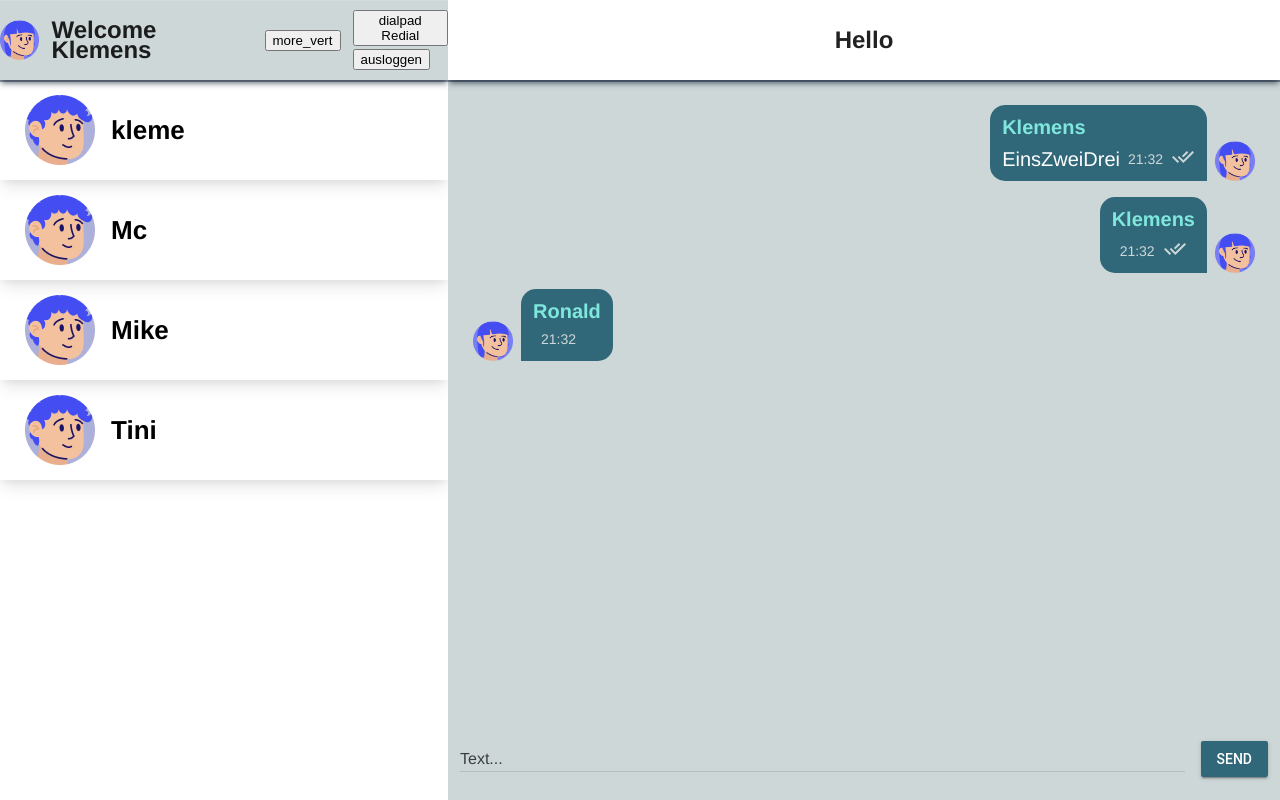
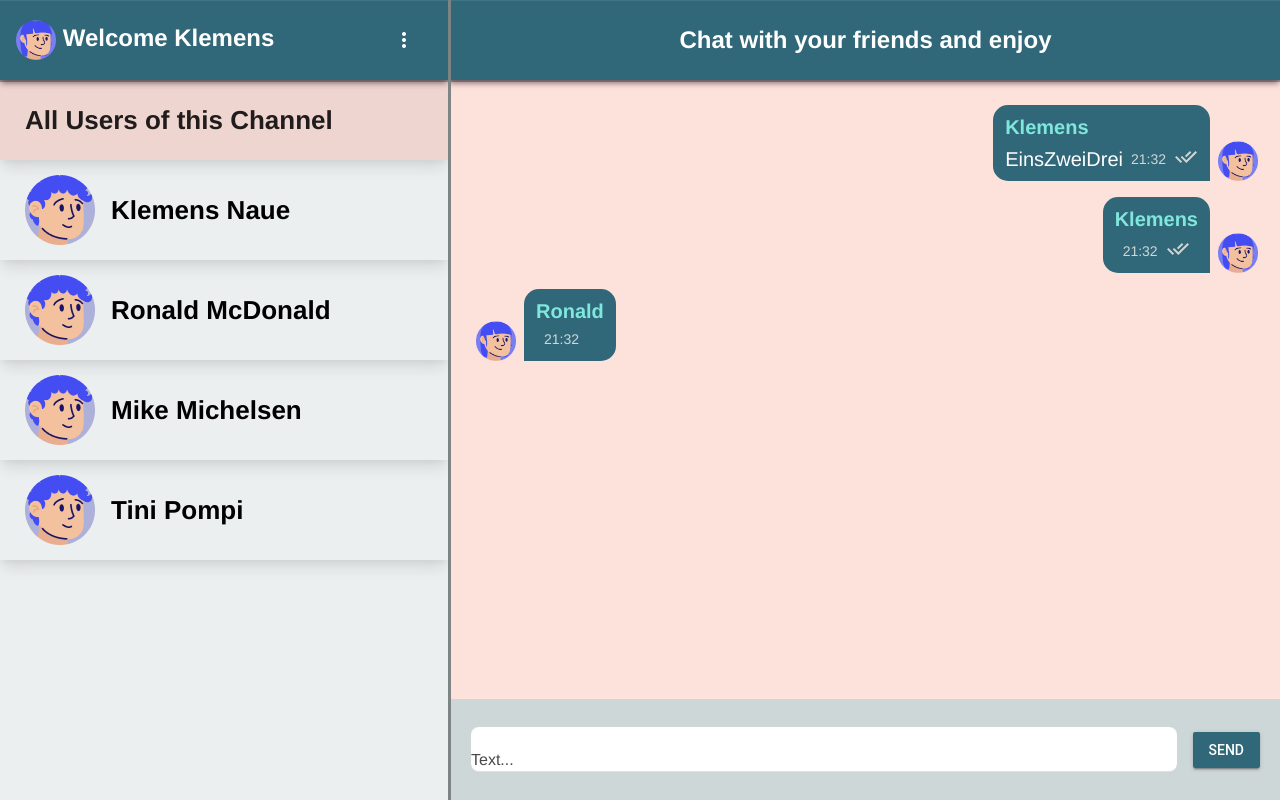
Before and after one commit to KlemensNa/Cjango_chat_app, a Django app: page /chat/ in a window 1280 px wide. Run offline with Django 5.2, Linux system fonts and the light colour scheme; a user stored in the database is signed in; data comes from the database, SQL or seed files in the repository; both versions use the stored data as it was after the commit.

Commit message:
update Style

```diff
--- a/chat/templates/chat/index.html
+++ b/chat/templates/chat/index.html
@@ -20,7 +20,7 @@
                 body: fd,
                 method: "POST"
             })
-            setTimeout(()=> {
+            setTimeout(() => {
                 document.getElementById("deleteMessage").remove();
                 addBackendMessage(backendMessage);
             }, 1000)
@@ -97,31 +97,34 @@
 <div id="mainContainer">
     <div id="mainContainerLeft">
         <div class="mainContainerLeftHeader">
-            <img class="headerimg" src="../static/img/avatarSofia.png" alt="">
-            Welcome {{request.user.first_name}}
-            <button mat-icon-button [matMenuTriggerFor]="menu" aria-label="Example icon-button with a menu">
-                <mat-icon>more_vert</mat-icon>
-              </button>
-              <mat-menu #menu="matMenu">
-                <button mat-menu-item>
-                  <mat-icon>dialpad</mat-icon>
-                  <span>Redial</span>
+            <div class="userInfo">
+                <img class="headerimg" src="../static/img/avatarSofia.png" alt="">
+                Welcome {{request.user.first_name}}
+            </div>
+            <div class="userMenu">
+                <button id="demo-menu-lower-right" class="mdl-button mdl-js-button mdl-button--icon">
+                    <i class="material-icons">more_vert</i>
                 </button>
-                <form mat-menu-item action="/logout/">
-                    <button>ausloggen</button>
-                </form>
-              </mat-menu>
-
+                <ul class="mdl-menu mdl-menu--bottom-right mdl-js-menu mdl-js-ripple-effect"
+                    for="demo-menu-lower-right">
+                    <li class="mdl-menu__item">
+                        <form class="logoutForm" action="/logout/">
+                            <button class="logoutBtn">Logout</button>
+                        </form>
+                    </li>
+                </ul>
+            </div>
         </div>
+        <div class="userList userHeadline">All Users of this Channel</div>
         {% for user in userData %}
         <div class="userList">
             <div mat-card-avatar class="example-header-image"><img src="../static/img/avatarFrederick.png" alt=""></div>
-            <mat-card-title class="userListUsername">{{user.username}}</mat-card-title>
+            <mat-card-title class="userListUsername">{{user.first_name}} {{user.last_name}}</mat-card-title>
         </div>
         {% endfor %}
     </div>
     <div id="mainContainerRight">
-        <div class="mainContainerRightHeader">Hello</div>
+        <div class="mainContainerRightHeader">Chat with your friends and enjoy</div>
         {% if request.user.is_authenticated %}
         <div id="messageContainer">
             {% for message in messages %}
@@ -171,7 +174,7 @@
             <div class="mdl-textfield mdl-js-textfield mdl-textfield--floating-label">
                 {% comment %} input braucht namen um in views.py darauf zuzugreifen {% endcomment %}
                 <input class="mdl-textfield__input" name="textmessage" type="text" id="messagetext">
-                <label class="mdl-textfield__label" for="sample3">Text...</label>
+                <label class="mdl-textfield__label mylabel" for="sample3">Text...</label>
             </div>
             <button class="mdl-button mdl-js-button mdl-button--raised mdl-js-ripple-effect mdl-button--accent">
                 send
--- a/chat/views.py
+++ b/chat/views.py
@@ -24,6 +24,7 @@
         return JsonResponse(returnedMessage, safe=False)
     chatMessage = Messages.objects.filter(chat__id = 1)
     names = User.objects.all()
+    print(names)
     return render(request, 'chat/index.html', {'messages' : chatMessage, 'userData': names })
 
 
--- a/static/css/style.css
+++ b/static/css/style.css
@@ -78,15 +78,21 @@
     width: 35%;
     height: 100%;
     background-color:  white;
+    display: flex;
+    flex-direction: column;
+    background-color: #ced7d863;
+    /* background-color: #f47b60a2; */
 }
 
 .mainContainerLeftHeader{
     display: flex;
     gap: 12px;
     align-items: center;
-    justify-content: center;
-    background-color: #ced7d8;
+    justify-content: space-between;
+    background-color: #316879;
+    color: white;
     font-weight: 600;
+    padding: 0 16px;
     font-size: 24px;
     height: 80px;
     box-shadow: rgba(6, 24, 44, 0.4) 0px 0px 0px 2px, rgba(6, 24, 44, 0.65) 0px 4px 6px -1px, rgba(255, 255, 255, 0.08) 0px 1px 0px inset;
@@ -97,6 +103,29 @@
     height: 40px;
 }
 
+.userMenu{
+    position: relative;
+}
+
+.mainContainerLeftHeader .mdl-button{
+    background-color: unset !important;
+}
+
+.mainContainerLeftHeader .mdl-button:hover{
+    background-color: #31687957 !important;
+}
+
+.logoutBtn {
+    all: unset;
+    font-weight: 600;
+}
+
+.logoutForm{
+    display: flex;
+    justify-content: center;
+    align-items: center;
+}
+
 .userList{
     display: flex;
     justify-content: flex-start;
@@ -105,6 +134,12 @@
     font-weight: 700;
     padding: 15px 25px;
     box-shadow: rgba(0, 0, 0, 0.1) 0px 10px 15px -3px, rgba(0, 0, 0, 0.05) 0px 4px 6px -2px;
+}
+
+.userHeadline{
+    font-size: 26px;
+    padding: 30px 25px !important;
+    background-color: #f47b603a !important;
 }
 
 .userListUsername{
@@ -118,9 +153,10 @@
     display: flex;
     flex-direction: column;
     justify-content: flex-start;
-    background-color:#ced7d8;
+    background-color:white;
     overflow: auto;
     position: relative;
+    overflow: hidden;
 }
 
 .mainContainerRightHeader{
@@ -128,13 +164,14 @@
     gap: 12px;
     align-items: center;
     justify-content: center;
-    background-color: white;
+    background-color: #316879;
+    border-left: 3px inset #ced7d8;
     font-weight: 600;
     font-size: 24px;
     min-height: 80px;
     height: 80px;
     box-shadow: rgba(6, 24, 44, 0.4) 0px 0px 0px 2px, rgba(6, 24, 44, 0.65) 0px 4px 6px -1px, rgba(255, 255, 255, 0.08) 0px 1px 0px inset;
-
+    color: white;
 
 }
 
@@ -145,10 +182,12 @@
     justify-content: flex-start;
     align-items: flex-start;
     gap: 16px;
-    margin: 25px;
+    padding: 25px;
     width: calc(100% - 50px);
     height: calc(100% - 80px);
     overflow: auto;
+    background-color: #f47b603a;
+    border-left: 3px inset #ced7d8;
 }
 
 
@@ -215,26 +254,36 @@
 
 #inputForm{
     position: absolute;
-    bottom: 8px;
-    left: 12px;
-    right: 12px;
-    width: calc(100% - 24px);
+    bottom: 0px;
+    left: 3px;
+    right: 0px;
+    padding: 8px;
+    width: calc(100% - 19px);
     display: flex;
     justify-content: center;
     align-items: center;
     gap: 16px;
+    background-color: #ced7d8;
 }
 
 #messagetext{
-    flex: 1;
+    height: 36px;
+    background-color: white;
+    border-radius: 8px;
+}
+
+.mylabel{
+    top: 50% !important
 }
 
 .mdl-button{
     background-color: #316879 !important;
+    margin-right: 12px;
 }
 
 .mdl-textfield{
-    flex: 1
+    flex: 1;
+    margin-left: 12px;
 }
 
 .grey{
```
Also changed, not shown: db.sqlite3.
